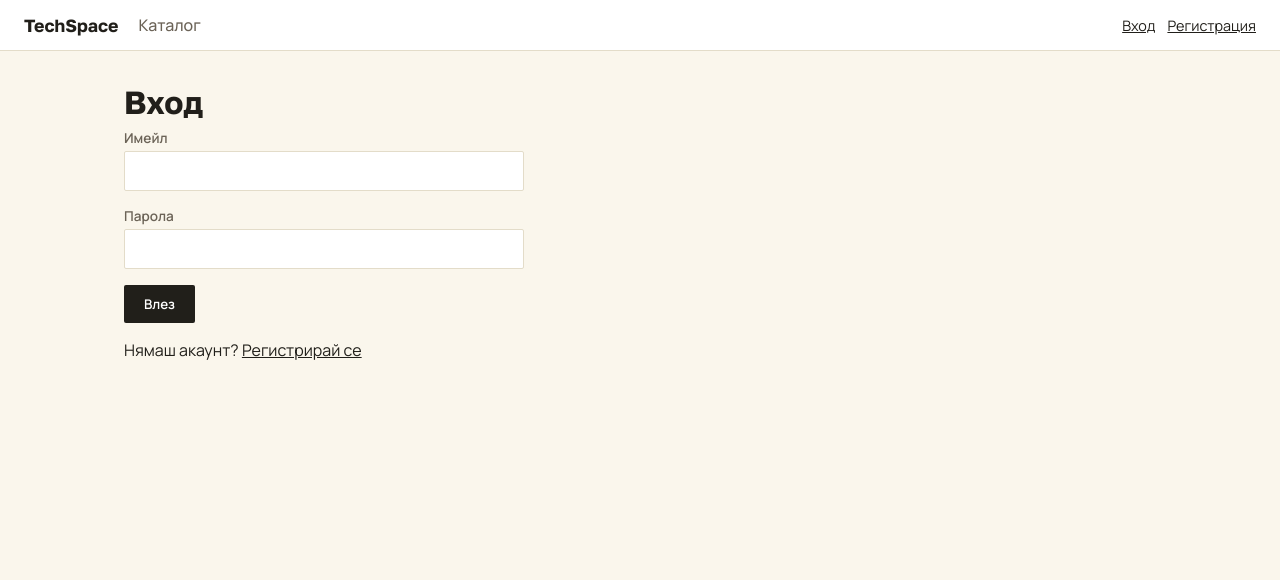
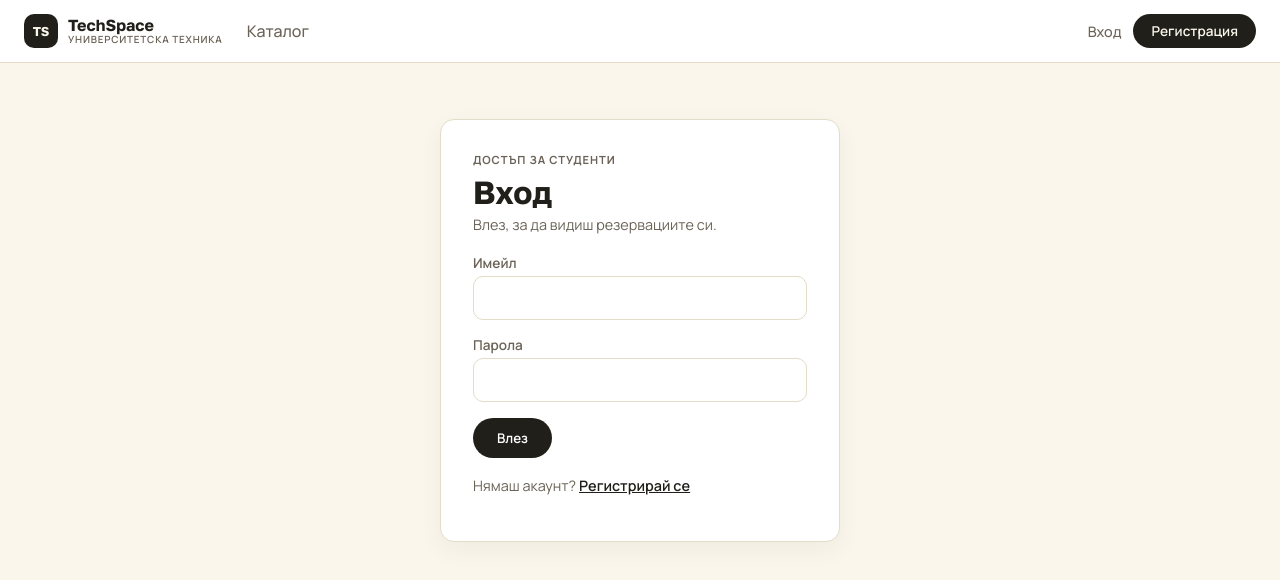
Before and after one commit to YanislavD/techspace, a React (Vite) app: page /login in a window 1280 px wide. Shown: the top 580 px of the page. Built offline with nearby package versions, Linux system fonts and the light colour scheme; no server answers.

Commit message:
Redesign UI: rounded cards/pills, status dots, sidebar filter, stat pills, logo mark

```diff
--- a/src/components/Navbar.jsx
+++ b/src/components/Navbar.jsx
@@ -6,7 +6,13 @@ function Navbar() {
 
   return (
     <nav className="navbar">
-      <Link to="/" className="navbar__brand">TechSpace</Link>
+      <Link to="/" className="navbar__brand">
+        <span className="navbar__logo">TS</span>
+        <span className="navbar__brand-text">
+          <span className="navbar__brand-name">TechSpace</span>
+          <span className="navbar__brand-subtitle">Университетска техника</span>
+        </span>
+      </Link>
 
       <div className="navbar__links">
         <Link to="/equipment">Каталог</Link>
@@ -22,7 +28,7 @@ function Navbar() {
         ) : (
           <>
             <Link to="/login">Вход</Link>
-            <Link to="/register">Регистрация</Link>
+            <Link to="/register" className="navbar__cta">Регистрация</Link>
           </>
         )}
       </div>
--- a/src/lib/categorySlug.js
+++ b/src/lib/categorySlug.js
@@ -9,6 +9,8 @@ const slugs = {
   'Периферия': 'peripherals',
 }
 
+export const categories = Object.keys(slugs)
+
 export function categorySlug(category) {
   return slugs[category] ?? 'default'
 }
--- a/src/pages/Equipment.jsx
+++ b/src/pages/Equipment.jsx
@@ -1,19 +1,58 @@
+import { useState } from 'react'
 import { useEquipment } from '../hooks/useEquipment.js'
+import { categories } from '../lib/categorySlug.js'
 import EquipmentCard from '../components/EquipmentCard.jsx'
 
 export default function Equipment() {
   const { equipment, loading, error } = useEquipment()
+  const [activeCategory, setActiveCategory] = useState('all')
 
   if (loading) return <p>Зареждане...</p>
   if (error) return <p role="alert">Грешка: {error}</p>
 
+  const visible =
+    activeCategory === 'all'
+      ? equipment
+      : equipment.filter((item) => item.category === activeCategory)
+
+  const availableCount = equipment.filter((item) => item.status === 'available').length
+  const bookedCount = equipment.filter((item) => item.status === 'booked').length
+
   return (
-    <div>
-      <h1>Каталог с техника</h1>
-      <div className="equipment-grid">
-        {equipment.map((item) => (
-          <EquipmentCard key={item.id} item={item} />
+    <div className="equipment-layout">
+      <aside className="equipment-sidebar">
+        <span className="equipment-sidebar-title">Категории</span>
+        <button
+          className={activeCategory === 'all' ? 'category-filter-btn active' : 'category-filter-btn'}
+          onClick={() => setActiveCategory('all')}
+        >
+          Всичко
+        </button>
+        {categories.map((category) => (
+          <button
+            key={category}
+            className={activeCategory === category ? 'category-filter-btn active' : 'category-filter-btn'}
+            onClick={() => setActiveCategory(category)}
+          >
+            {category}
+          </button>
         ))}
+      </aside>
+
+      <div className="equipment-main">
+        <div className="equipment-header">
+          <h1 style={{ margin: 0 }}>Каталог с техника</h1>
+          <div className="equipment-stats">
+            <span className="stat-pill stat-pill--available">{availableCount} свободни</span>
+            <span className="stat-pill stat-pill--booked">{bookedCount} резервирани</span>
+          </div>
+        </div>
+
+        <div className="equipment-grid">
+          {visible.map((item) => (
+            <EquipmentCard key={item.id} item={item} />
+          ))}
+        </div>
       </div>
     </div>
   )
--- a/src/pages/Login.jsx
+++ b/src/pages/Login.jsx
@@ -5,12 +5,18 @@ export default function Login() {
   const navigate = useNavigate()
 
   return (
-    <div>
-      <h1>Вход</h1>
-      <LoginForm onSuccess={() => navigate('/')} />
-      <p>
-        Нямаш акаунт? <Link to="/register">Регистрирай се</Link>
-      </p>
+    <div className="auth-page">
+      <div className="auth-card">
+        <span className="auth-eyebrow">Достъп за студенти</span>
+        <h1 style={{ margin: '0 0 4px' }}>Вход</h1>
+        <p className="auth-subtitle">Влез, за да видиш резервациите си.</p>
+
+        <LoginForm onSuccess={() => navigate('/')} />
+
+        <p className="auth-switch">
+          Нямаш акаунт? <Link to="/register">Регистрирай се</Link>
+        </p>
+      </div>
     </div>
   )
 }
--- a/src/pages/Register.jsx
+++ b/src/pages/Register.jsx
@@ -5,12 +5,18 @@ export default function Register() {
   const navigate = useNavigate()
 
   return (
-    <div>
-      <h1>Регистрация</h1>
-      <RegisterForm onSuccess={() => navigate('/')} />
-      <p>
-        Вече имаш акаунт? <Link to="/login">Влез</Link>
-      </p>
+    <div className="auth-page">
+      <div className="auth-card">
+        <span className="auth-eyebrow">Достъп за студенти</span>
+        <h1 style={{ margin: '0 0 4px' }}>Регистрация</h1>
+        <p className="auth-subtitle">Създай профил с университетския си имейл.</p>
+
+        <RegisterForm onSuccess={() => navigate('/')} />
+
+        <p className="auth-switch">
+          Вече имаш акаунт? <Link to="/login">Влез</Link>
+        </p>
+      </div>
     </div>
   )
 }
--- a/src/styles/forms.css
+++ b/src/styles/forms.css
@@ -19,9 +19,9 @@
 
 .form-group input,
 .form-group textarea {
-  padding: 8px 10px;
+  padding: 10px 12px;
   border: 1px solid var(--border);
-  border-radius: 2px;
+  border-radius: var(--radius-sm);
   background: var(--surface);
   font-size: 1rem;
 }
@@ -34,9 +34,9 @@
 
 .btn-primary {
   align-self: flex-start;
-  padding: 10px 20px;
+  padding: 11px 24px;
   border: none;
-  border-radius: 2px;
+  border-radius: var(--radius-pill);
   background: var(--ink);
   color: var(--surface);
   font-weight: 600;
@@ -62,3 +62,46 @@
   font-size: 0.9rem;
   margin: 0;
 }
+
+.auth-page {
+  display: flex;
+  justify-content: center;
+  padding-top: 24px;
+}
+
+.auth-card {
+  width: 100%;
+  max-width: 400px;
+  background: var(--surface);
+  border: 1px solid var(--border);
+  border-radius: var(--radius-md);
+  padding: 32px;
+  box-shadow: 0 8px 24px rgba(33, 31, 26, 0.05);
+}
+
+.auth-eyebrow {
+  font-size: 0.7rem;
+  font-weight: 700;
+  letter-spacing: 0.08em;
+  text-transform: uppercase;
+  color: var(--ink-muted);
+  margin-bottom: 6px;
+  display: block;
+}
+
+.auth-subtitle {
+  color: var(--ink-muted);
+  font-size: 0.9rem;
+  margin: 0 0 20px;
+}
+
+.auth-switch {
+  margin-top: 18px;
+  font-size: 0.9rem;
+  color: var(--ink-muted);
+}
+
+.auth-switch a {
+  color: var(--ink);
+  font-weight: 600;
+}
--- a/src/styles/layout.css
+++ b/src/styles/layout.css
@@ -1,18 +1,53 @@
 .navbar {
   display: flex;
   align-items: center;
-  gap: 20px;
+  gap: 24px;
   padding: 14px 24px;
   background: var(--surface);
   border-bottom: 1px solid var(--border);
 }
 
 .navbar__brand {
+  display: flex;
+  align-items: center;
+  gap: 10px;
+  text-decoration: none;
+  color: var(--ink);
+}
+
+.navbar__logo {
+  width: 34px;
+  height: 34px;
+  flex-shrink: 0;
+  border-radius: var(--radius-sm);
+  background: var(--ink);
+  color: var(--bg);
+  display: flex;
+  align-items: center;
+  justify-content: center;
   font-family: var(--font-heading);
   font-weight: 700;
-  font-size: 1.1rem;
-  text-decoration: none;
-  color: var(--ink);
+  font-size: 0.8rem;
+}
+
+.navbar__brand-text {
+  display: flex;
+  flex-direction: column;
+  line-height: 1.15;
+}
+
+.navbar__brand-name {
+  font-family: var(--font-heading);
+  font-weight: 700;
+  font-size: 1rem;
+}
+
+.navbar__brand-subtitle {
+  font-size: 0.62rem;
+  font-weight: 600;
+  letter-spacing: 0.08em;
+  text-transform: uppercase;
+  color: var(--ink-muted);
 }
 
 .navbar__links {
@@ -39,16 +74,31 @@
   color: var(--ink-muted);
 }
 
-.navbar__auth button {
-  border: 1px solid var(--border);
-  background: var(--surface);
-  border-radius: 2px;
-  padding: 6px 14px;
+.navbar__auth a {
+  text-decoration: none;
+  color: var(--ink-muted);
+  font-weight: 500;
+}
+
+.navbar__auth a:hover {
   color: var(--ink);
 }
 
-.navbar__auth button:hover {
-  background: var(--surface-alt);
+.navbar__auth button,
+.navbar__auth .navbar__cta {
+  border: none;
+  background: var(--ink);
+  border-radius: var(--radius-pill);
+  padding: 8px 18px;
+  color: var(--bg);
+  font-weight: 600;
+  font-size: 0.85rem;
+}
+
+.navbar__auth button:hover,
+.navbar__auth .navbar__cta:hover {
+  background: var(--ink-muted);
+  color: var(--bg);
 }
 
 .page {
--- a/src/styles/tokens.css
+++ b/src/styles/tokens.css
@@ -24,6 +24,10 @@
   --font-heading: 'Golos Text', sans-serif;
   --font-body: 'Manrope', sans-serif;
   --font-mono: 'JetBrains Mono', monospace;
+
+  --radius-sm: 10px;
+  --radius-md: 14px;
+  --radius-pill: 999px;
 }
 
 * {
```
Also changed, not shown: src/styles/equipment.css (+145 -12 lines).
